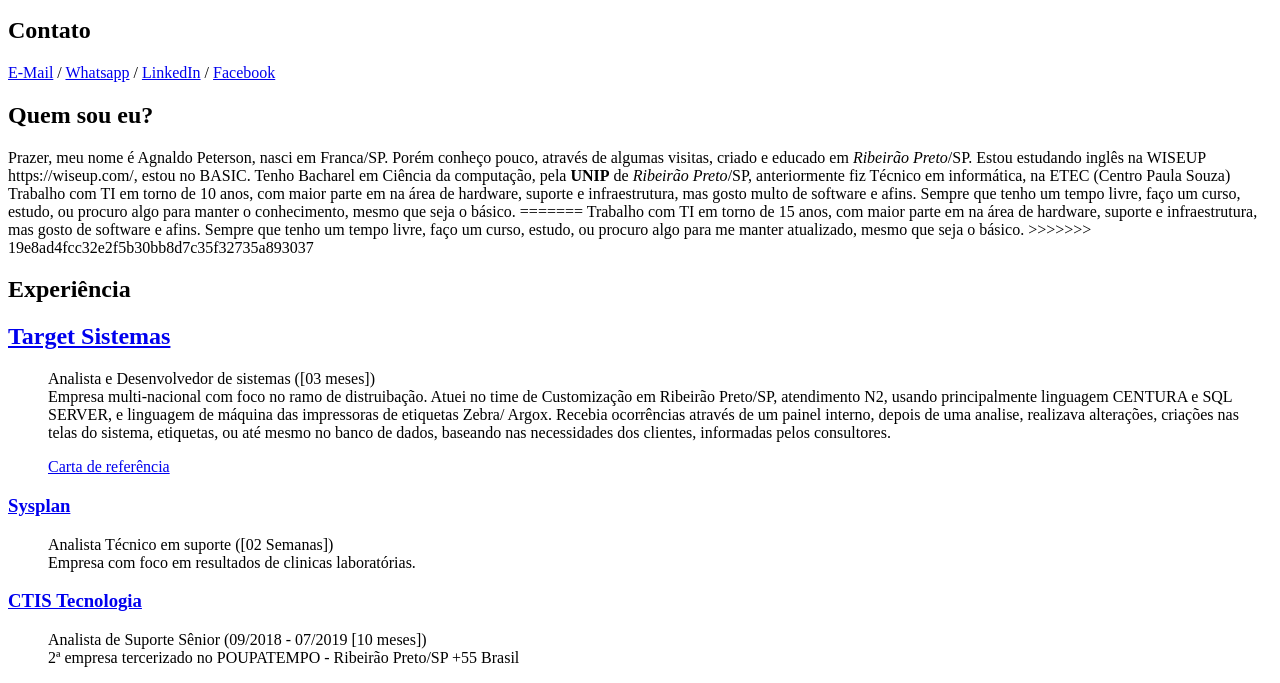
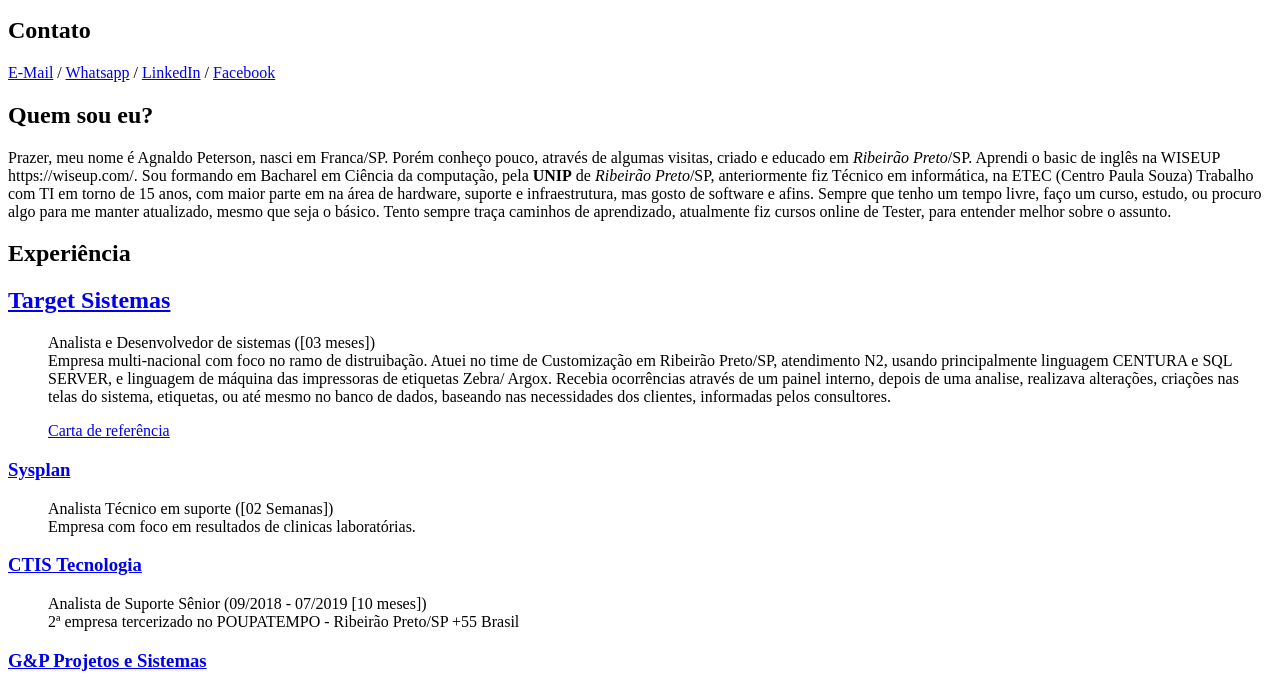
Before and after one commit to agnaldopeterson/agnaldopeterson.github.io, a plain HTML site: page index.html in a window 1280 px wide. Shown: the part 101-784 px from the top of the page. Drawn offline with Linux system fonts and the light colour scheme.

Commit message:
Update index.html

```diff
--- a/index.html
+++ b/index.html
@@ -26,20 +26,15 @@
     <p>
       Prazer, meu nome é Agnaldo Peterson, nasci em Franca/SP. Porém conheço
       pouco, através de algumas visitas, criado e educado em
-      <i>Ribeirão Preto</i>/SP. Estou estudando inglês na WISEUP
-      https://wiseup.com/, estou no BASIC. Tenho Bacharel em Ciência da
+      <i>Ribeirão Preto</i>/SP. Aprendi o basic de inglês na WISEUP
+      https://wiseup.com/. Sou formando em  Bacharel em Ciência da
       computação, pela <strong>UNIP</strong> de <i>Ribeirão Preto</i>/SP,
       anteriormente fiz Técnico em informática, na ETEC (Centro Paula Souza)
-      Trabalho com TI em torno de 10 anos, com maior parte em na área de
-      hardware, suporte e infraestrutura, mas gosto multo de software e afins. Sempre
-      que tenho um tempo livre, faço um curso, estudo, ou procuro algo para
-      manter o conhecimento, mesmo que seja o básico.
-=======
       Trabalho com TI em torno de 15 anos, com maior parte em na área de
       hardware, suporte e infraestrutura, mas gosto de software e afins. Sempre
       que tenho um tempo livre, faço um curso, estudo, ou procuro algo para me
       manter atualizado, mesmo que seja o básico.
->>>>>>> 19e8ad4fcc32e2f5b30bb8d7c35f32735a893037
+      Tento sempre traça caminhos de aprendizado, atualmente fiz cursos online de Tester, para entender melhor sobre o assunto.
     </p>
     <!--  -->
     <h2>Experiência</h2>
```
